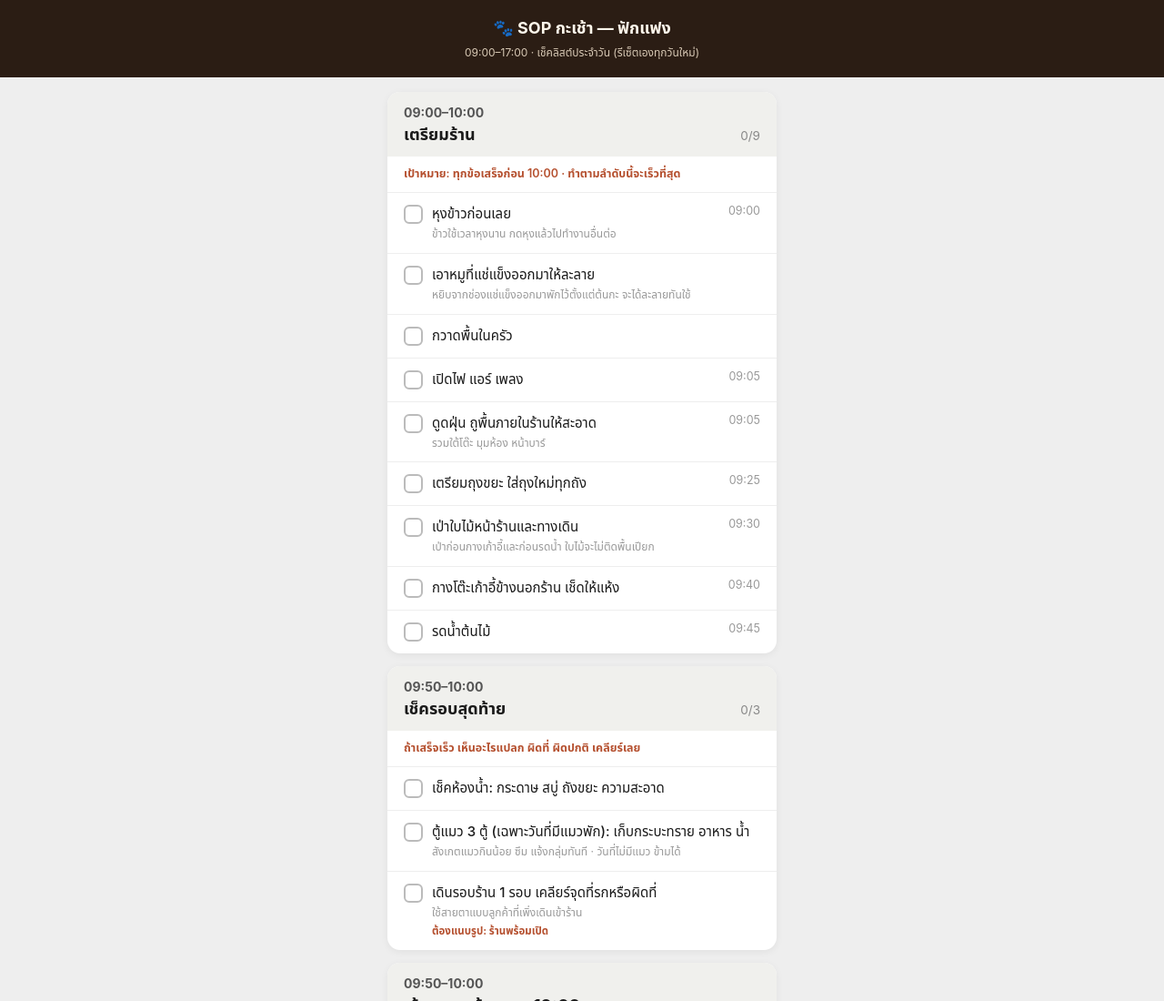
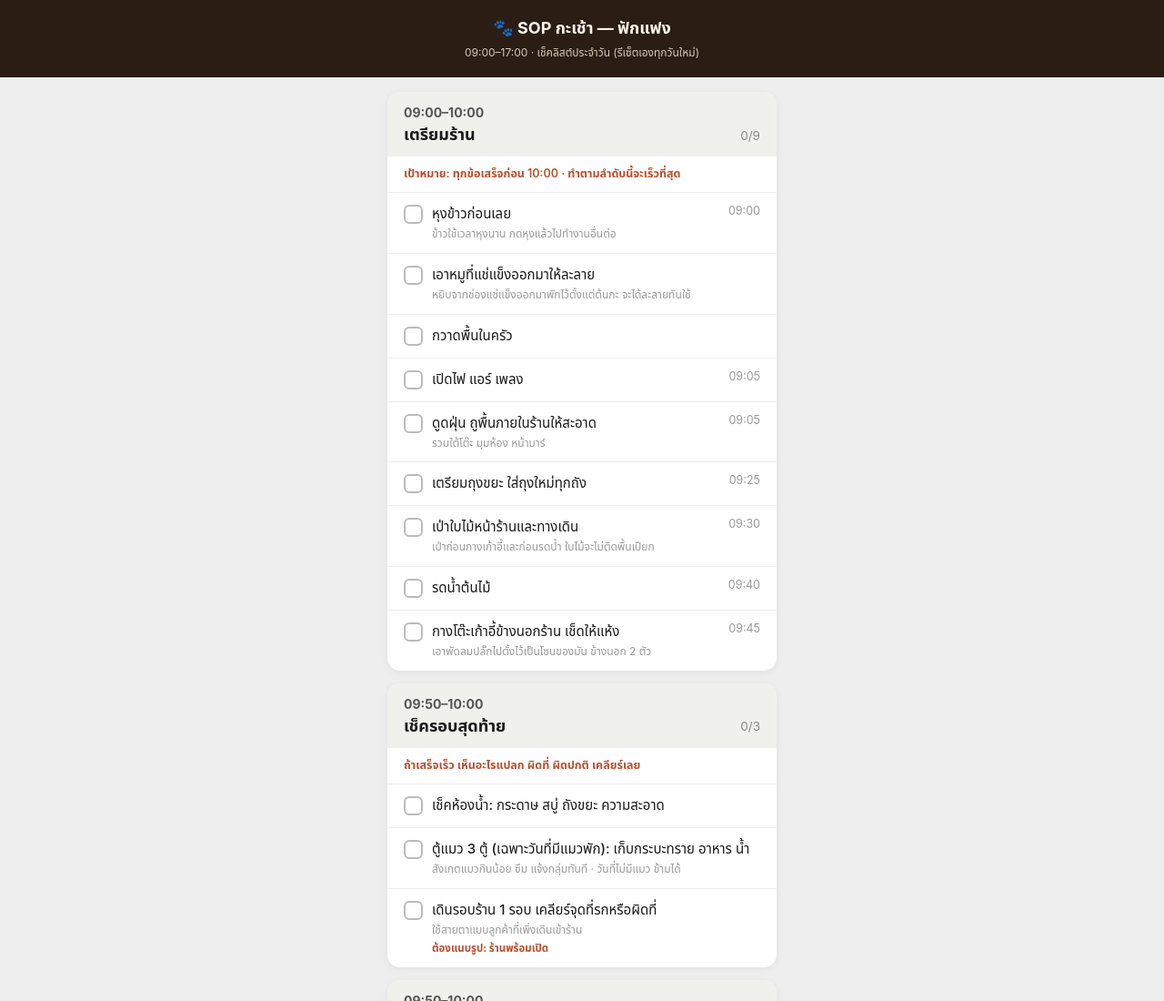
Before and after one commit to ta1150/meowcha-dashboard, a plain HTML site: page sop.html in a window 1280 px wide. Shown: the top 1100 px of the page at 91% size. Drawn offline with Linux system fonts and the light colour scheme.

Commit message:
Swap water-plants/set-chairs order, add fans note

```diff
--- a/sop.html
+++ b/sop.html
@@ -58,8 +58,8 @@ const SECTIONS = [
       {t:'ดูดฝุ่น ถูพื้นภายในร้านให้สะอาด', s:'รวมใต้โต๊ะ มุมห้อง หน้าบาร์', time:'09:05'},
       {t:'เตรียมถุงขยะ ใส่ถุงใหม่ทุกถัง', time:'09:25'},
       {t:'เป่าใบไม้หน้าร้านและทางเดิน', s:'เป่าก่อนกางเก้าอี้และก่อนรดน้ำ ใบไม้จะไม่ติดพื้นเปียก', time:'09:30'},
-      {t:'กางโต๊ะเก้าอี้ข้างนอกร้าน เช็ดให้แห้ง', time:'09:40'},
-      {t:'รดน้ำต้นไม้', time:'09:45'},
+      {t:'รดน้ำต้นไม้', time:'09:40'},
+      {t:'กางโต๊ะเก้าอี้ข้างนอกร้าน เช็ดให้แห้ง', s:'เอาพัดลมปลั๊กไปตั้งไว้เป็นโซนของมัน ข้างนอก 2 ตัว', time:'09:45'},
     ]},
   { id:'s2', time:'09:50–10:00', title:'เช็ครอบสุดท้าย', note:'ถ้าเสร็จเร็ว เห็นอะไรแปลก ผิดที่ ผิดปกติ เคลียร์เลย',
     items:[
```
